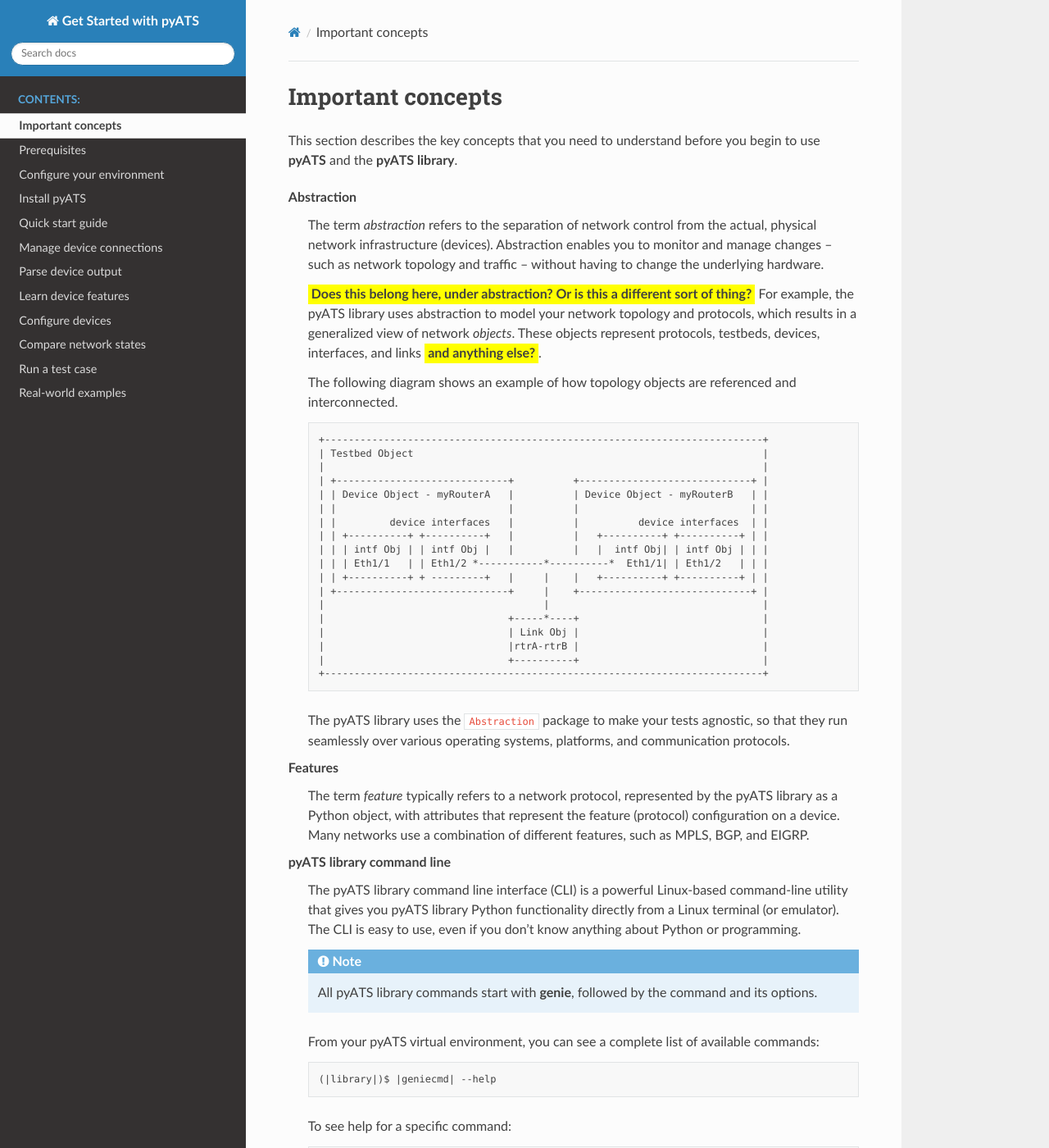
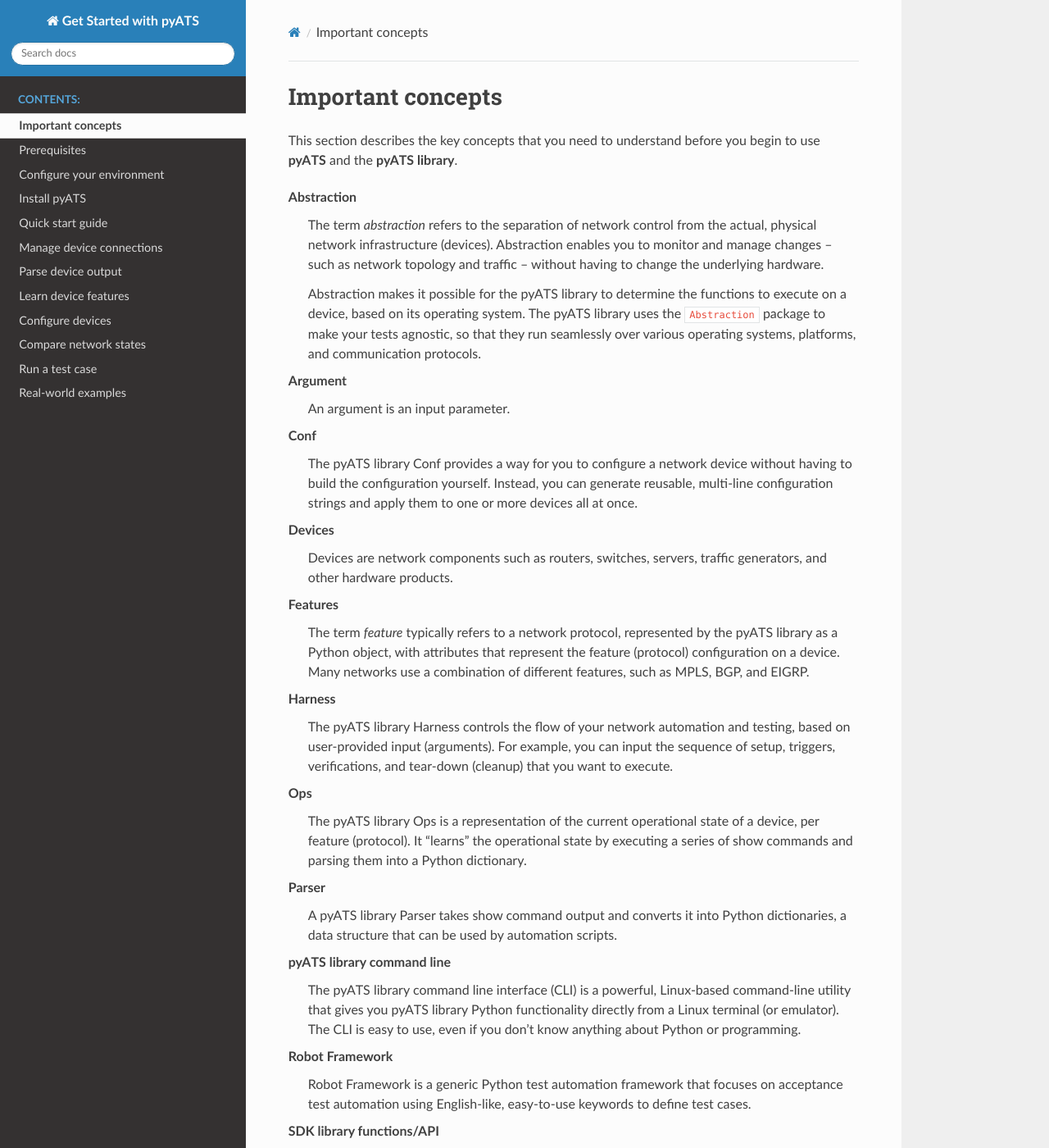
Before and after one commit to CiscoTestAutomation/getting-started, a Sphinx documentation site: the page built from source/quickstart/keyconcepts.rst, in a window 1280 px wide and 1400 px high. Shown: the whole window at 82% size. Built offline with Sphinx 7.4.7 and the Read the Docs theme 2.0.0, drawn with Linux system fonts in a browser that asks for light colours; pages that are not in the unit, such as notebooks, are missing from menus; some of the changed text lies outside the part shown.

Commit message:
First draft of the glossary of important concepts.

```diff
--- a/source/quickstart/keyconcepts.rst
+++ b/source/quickstart/keyconcepts.rst
@@ -16,32 +16,7 @@
    Abstraction
     The term *abstraction* refers to the separation of network control from the actual, physical network infrastructure (devices). Abstraction enables you to monitor and manage changes -- such as network topology and traffic -- without having to change the underlying hardware.
 
-    :question:`Does this belong here, under abstraction? Or is this a different sort of thing?` For example, the |library| uses abstraction to model your network topology and protocols, which results in a generalized view of network *objects*. These objects represent protocols, testbeds, devices, interfaces, and links :question:`and anything else?`.
-
-    The following diagram shows an example of how topology objects are referenced and interconnected.
-
-    .. code-block:: text
-
-     +--------------------------------------------------------------------------+
-     | Testbed Object                                                           |
-     |                                                                          |
-     | +-----------------------------+          +-----------------------------+ |
-     | | Device Object - myRouterA   |          | Device Object - myRouterB   | |
-     | |                             |          |                             | |
-     | |         device interfaces   |          |          device interfaces  | |
-     | | +----------+ +----------+   |          |   +----------+ +----------+ | |
-     | | | intf Obj | | intf Obj |   |          |   |  intf Obj| | intf Obj | | |
-     | | | Eth1/1   | | Eth1/2 *-----------*----------*  Eth1/1| | Eth1/2   | | |
-     | | +----------+ + ---------+   |     |    |   +----------+ +----------+ | |
-     | +-----------------------------+     |    +-----------------------------+ |
-     |                                     |                                    |
-     |                               +-----*----+                               |
-     |                               | Link Obj |                               |
-     |                               |rtrA-rtrB |                               |
-     |                               +----------+                               |
-     +--------------------------------------------------------------------------+
-
-    The |library| uses the ``Abstraction`` package to make your tests agnostic, so that they run seamlessly over various operating systems, platforms, and communication protocols.
+    Abstraction makes it possible for the |library| to determine the functions to execute on a device, based on its operating system. The |library| uses the ``Abstraction`` package to make your tests agnostic, so that they run seamlessly over various operating systems, platforms, and communication protocols.
 
 
    Features
@@ -58,57 +33,49 @@
     With just a few commands or an automated script, you can use the |library| to profile your system before and after a configuration change to see a detailed list of the changes.
 
 
+   Testbed
+    In the |pyATS| ecosystem, a testbed represents a set of connected devices. You run your automated network tests on the testbed that you define.
+
    Testbed YAML file
-    Network test automation is based on the use of testbeds. With |pyATS| and the |library|, you describe your devices under test in a `YAML <http://www.yaml.org/start.html>`_ file named ``testbed.yaml``.
-
-    Use the YAML testbed file to describe your physical devices and how they link together to form the testbed network topology.
-
-    The following example shows a simple testbed file that contains a single device::
-
-     devices:                # define all devices under the devices block
-      csr1000v-1:            # the device definition must begin with its HOSTNAME
-        type: router
-        os: iosxe            # specify the device connection OS type
-
-     credentials             # add credential details common to the server
-      credential1:           # give this credential a name
-          username: devnetuser               # optional
-          password:                          # optional
-
-     connections:         # define the mgmt interface connection details under this block
-        mgmt:
-          protocol: ssh
-          ip: 172.25.192.90
+    With |pyATS| and the |library|, you describe your devices under test (your testbed) in a `YAML <http://www.yaml.org/start.html>`_ file named ``testbed.yaml``. The file describes your physical devices and how they link together to form the testbed network topology.
 
 
-   Test script creation
-    Ideal for cross-OS/cross-platform development teams, the |library| enables you to
+   Test automation
+    The term *test automation* refers to how you use the |library| to combine any number of test scripts and run them at scheduled intervals, under different test conditions. The |library| gives you the flexibility to scale coverage, configuration, and runtime based on your testing requirements.
 
-    * develop in parallel
-    * conduct tests, and
-    * scale your respective features/components independently.
+   |library| command line
+    The |library| command line interface (CLI) is a powerful, Linux-based command-line utility that gives you |library| Python functionality directly from a Linux terminal (or emulator). The CLI is easy to use, even if you don't know anything about Python or programming.
 
-    The |library| decouples your tests from topology and configuration so that you can address a wide variety of user requirements in your unit, sanity, regression, and system/solution tests.
+   Trigger
+    A trigger is an action or sequence of actions performed on a device, which changes the device state or configuration.
 
-    :question:`What would be a specific, real-world scenario to show here? https://github.com/RunSi/DEVWKS-2601 (This example shows how to use a Robot Framework script, can we show an example that doesn't? This seems to go to the same workshop as the test automation one.)`
+   Verification
+    A verification is the execution of a show command to retrieve the current state of one or more devices. A verification typically runs before and after an action (trigger) to compare the previous and current device states.
 
-   Test automation
-    Use the |library| to combine any number of test scripts and run them at scheduled intervals, under different test conditions. The |library| gives you the flexibility to scale coverage, configuration, and runtime based on your testing requirements.
+   Show command
+    The term *show command* refers to a type of Linux command that you use to get information about a networking device, such as a router or switch. For example, ``show version`` returns information about the OS version of a device.
 
-    :question:`What would be a specific, real-world scenario of doing this with Genie?` https://github.com/CiscoTestAutomation/CL-DevNet-2595
+   Parser
+    A |library| Parser takes show command output and converts it into Python dictionaries, a data structure that can be used by automation scripts.
+
+   Harness
+    The |library| Harness controls the flow of your network automation and testing, based on user-provided input (arguments). For example, you can input the sequence of setup, triggers, verifications, and tear-down (cleanup) that you want to execute.
 
 
-   |library| command line
-    The |library| command line interface (CLI) is a powerful Linux-based command-line utility that gives you |library| Python functionality directly from a Linux terminal (or emulator). The CLI is easy to use, even if you don't know anything about Python or programming.
+   Devices
+    Devices are network components such as routers, switches, servers, traffic generators, and other hardware products.
 
-    .. note::
+   Ops
+    The |library| Ops is a representation of the current operational state of a device, per feature (protocol). It "learns" the operational state by executing a series of show commands and parsing them into a Python dictionary.
 
-      All |library| commands start with |geniecmd|, followed by the command and its options.
+   Conf
+    The |library| Conf provides a way for you to configure a network device without having to build the configuration yourself. Instead, you can generate reusable, multi-line configuration strings and apply them to one or more devices all at once.
 
-    From your |pyATS| virtual environment, you can see a complete list of available commands::
+   Robot Framework
+    Robot Framework is a generic Python test automation framework that focuses on acceptance test automation using English-like, easy-to-use keywords to define test cases.
 
-      (|library|)$ |geniecmd| --help
+   Argument
+    An argument is an input parameter.
 
-    To see help for a specific command::
-
-      (|library|)$ |geniecmd| <command name> --help
+   SDK library functions/API
+    A |library| function is a series of actions or retrieval commands executed on a device, such as an interface shutdown. The functions provide clear exception messages if an action fails.
```
